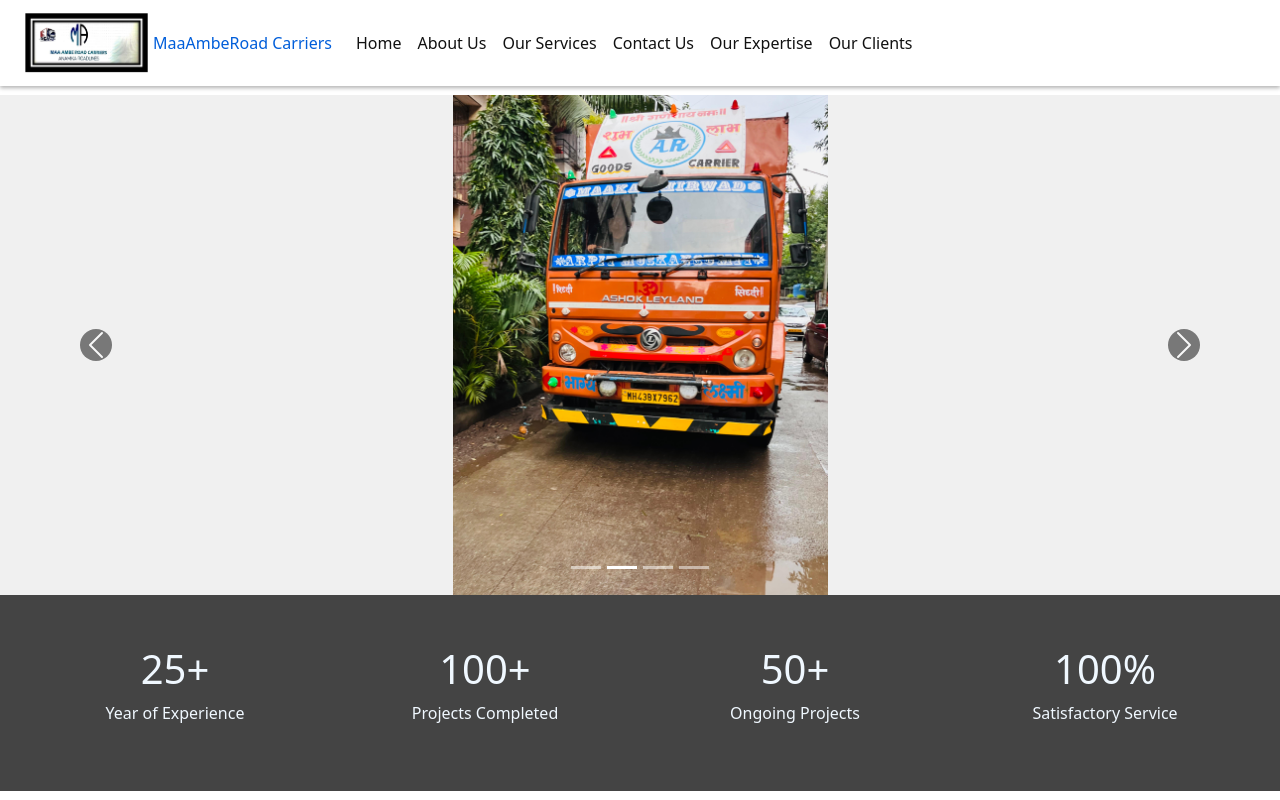
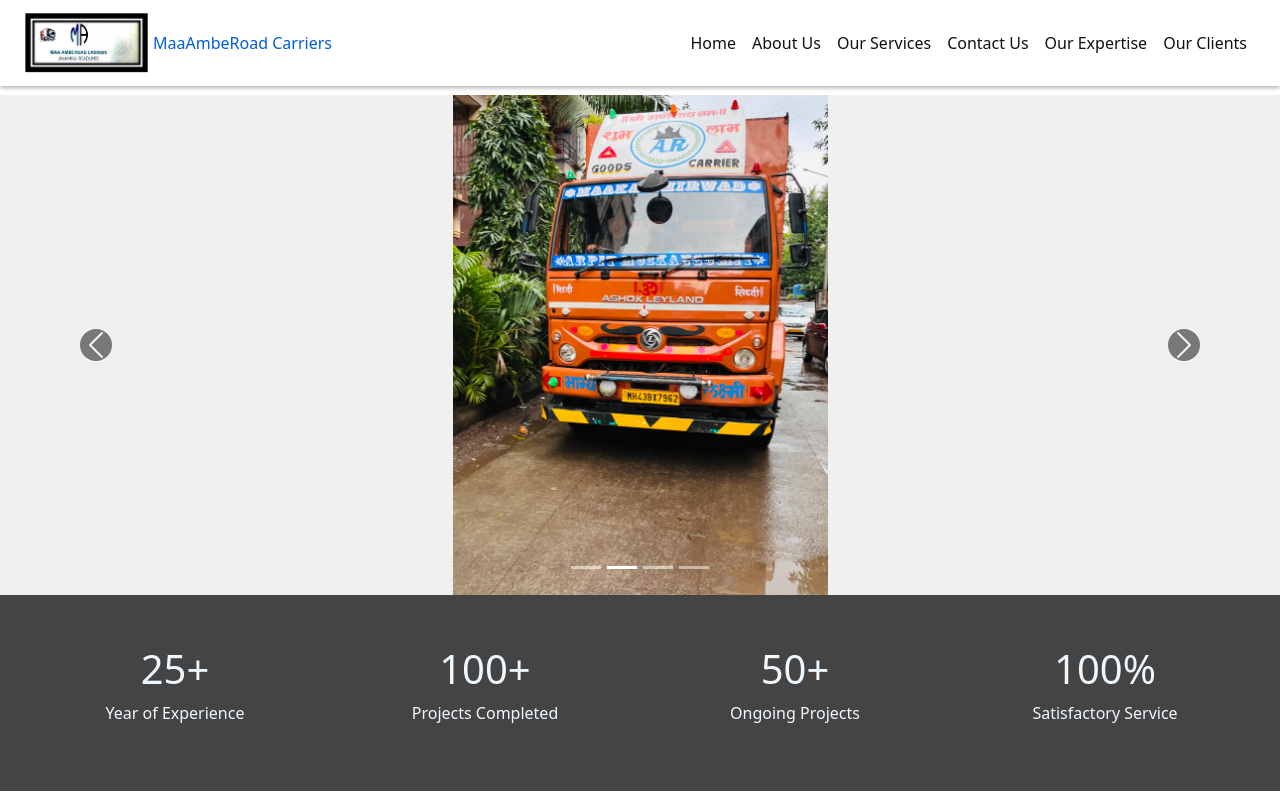
Before and after one commit to alisabir16767/Anamika, a React (Create React App) app: page / in a window 1280 px wide. Shown: the top 800 px of the page. Built offline with nearby package versions, Linux system fonts and the light colour scheme.

Commit message:
Update navbar.css

```diff
--- a/src/components/navbar.css
+++ b/src/components/navbar.css
@@ -8,6 +8,9 @@
   top: 0 !important;
   z-index: 1000 !important;
   padding-right: 25px !important;
+  display: flex;
+  justify-content: space-between;
+  align-items: center; /* Align items on the same line */
 }
 
 /* Brand text color and size */
@@ -16,6 +19,7 @@
   color: #005eda !important;
   display: flex;
   align-items: center;
+  flex: 1;
 }
 
 /* Brand image styling */
@@ -23,7 +27,7 @@
   height: 60px; /* Default size */
   width: auto; /* Maintain aspect ratio */
   margin-right: 5px;
-  max-width: 100%; /* Ensure logo doesn't overflow */
+  max-width: 100%;
 }
 
 /* Make logo responsive */
@@ -45,19 +49,11 @@
   }
 }
 
-/* Phone item styling */
-.phone-item {
-  margin-right: 10px !important;
-  display: flex !important;
-  align-items: center !important;
-}
-
-.phone-item:last-child {
-  margin-right: 0 !important;
-}
-
-.phone-item .fa-icon {
-  margin-right: 5px !important;
+/* Navbar collapse styles */
+.navbar-collapse {
+  display: flex;
+  justify-content: flex-end; /* Align navbar items to the right */
+  flex-grow: 0;
 }
 
 /* Nav link styles */
@@ -70,3 +66,13 @@
 .nav-link-custom:hover {
   background-color: #bee6f7 !important;
 }
+
+/* Mobile menu button (hamburger icon) */
+.navbar-toggler {
+  border-color: transparent !important;
+}
+
+/* Mobile menu button icon */
+.navbar-toggler-icon {
+  background-color: #005eda !important; /* Custom color for the hamburger icon */
+}
```
